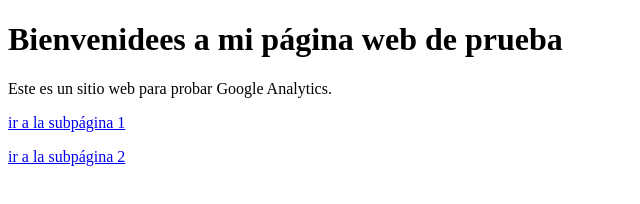
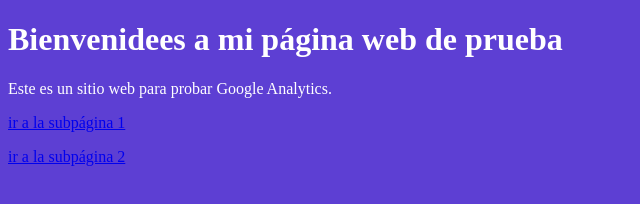
Before and after one commit to luxo314/mi-web-prueba, a plain HTML site: page index.html in a window 1280 px wide. Shown: the whole page, without its empty margins (0-640 px from the left). Drawn offline with Linux system fonts and the light colour scheme.

Commit message:
Update index.html

```diff
--- a/index.html
+++ b/index.html
@@ -10,6 +10,12 @@
 
   gtag('config', 'G-RPJYM9NRL0');
 </script>
+    <style>
+    body {
+        background-color: #5D3FD3; /* Violeta medio oscuro */
+        color: white; /* Cambiar el color del texto a blanco para que sea legible */
+    }
+</style>
     <meta charset="UTF-8">
     <meta name="viewport" content="width=device-width, initial-scale=1.0">
     <title>Mi Página de Prueba</title>
```
